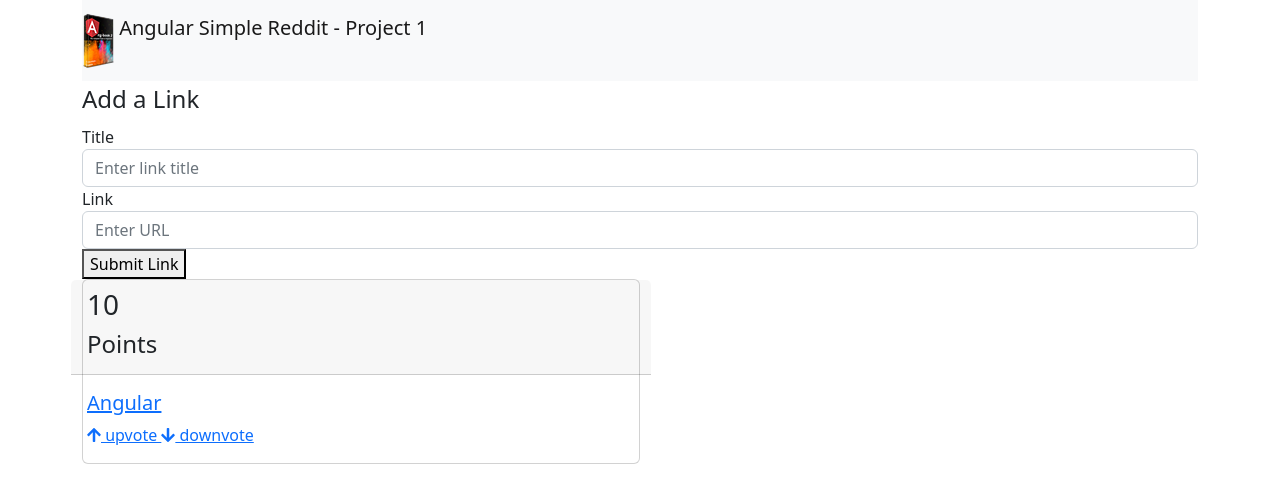
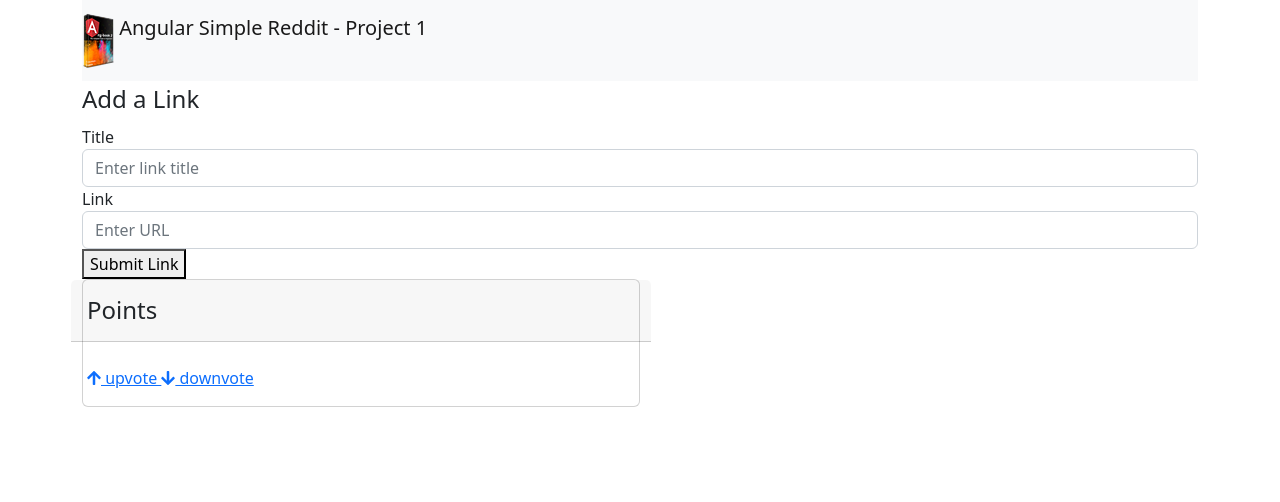
Before and after one commit to SaniyaMathewkutty/reddit-project, an Angular app: page / in a window 1280 px wide. Shown: the top 502 px of the page. Built offline with nearby package versions, Linux system fonts and the light colour scheme.

Commit message:
Implement article.model.ts into comp.ts

```diff
--- a/src/app/article/article.component.ts
+++ b/src/app/article/article.component.ts
@@ -1,4 +1,5 @@
 import { Component, OnInit } from '@angular/core';
+import { Article } from './article.model'; // import article.model.ts
 
 @Component({
   selector: 'app-article', // need to add this to app.component.html for it to be displayed : <app-article></app-article>
@@ -7,16 +8,13 @@ import { Component, OnInit } from '@angular/core';
 })
 export class ArticleComponent implements OnInit
 {
-  // Declare variableNames:type (properties)
-  votes:number;
-  title:string;
-  link:string;
+  // Initialise property article from article.model.ts
+  article:Article;
 
-  // Initialise the variables in the constructor
+  // Initialise the property in the constructor
   constructor() {
-    this.title="Angular"; // "this" refers to the properties above
-    this.link="https://angular.io";
-    this.votes=10;
+    // Create a new object of type Article and pass in some values
+    this.article = new Article("Angular", "https://angular.io", 10);
    }
 
   ngOnInit() { }
```
